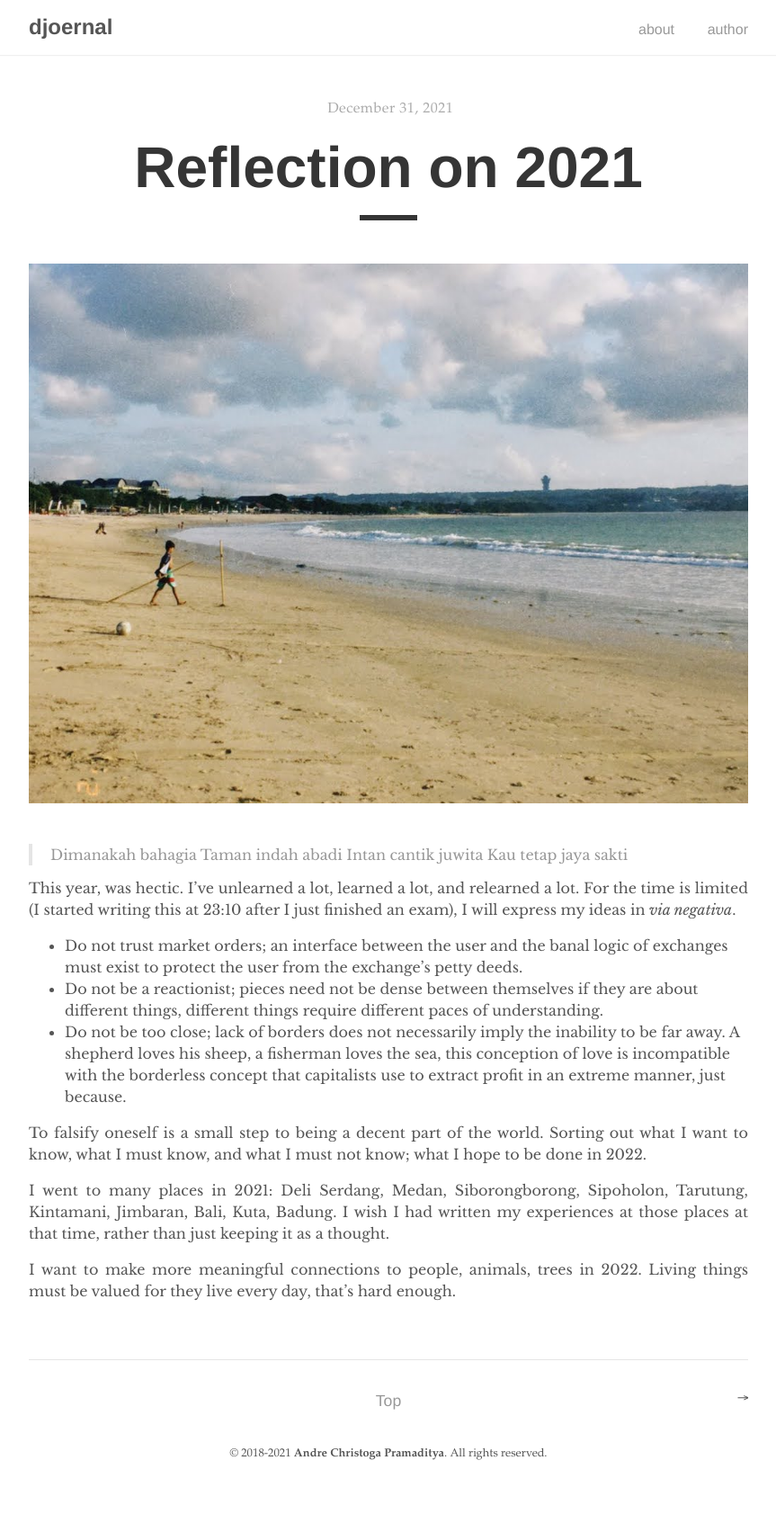
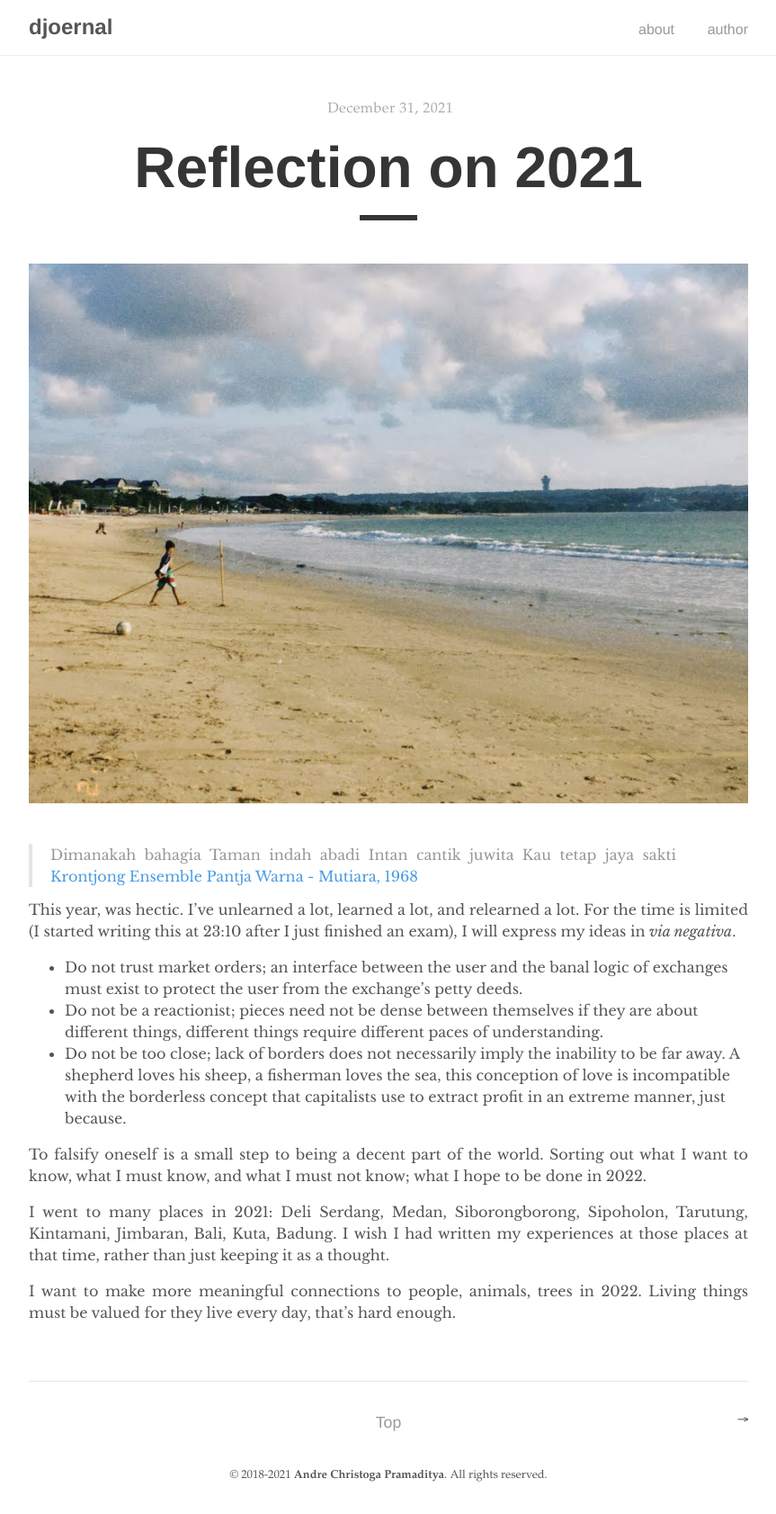
Before and after one commit to drepram/djoernal, a Jekyll site: the page built from _posts/2021-12-31-reflection-on-2021.md, in a window 1280 px wide. Shown: the whole page at 90% size, without its empty margins (208-1071 px from the left). Built offline with Jekyll 4.4.1, drawn with Linux system fonts in a browser that asks for light colours; before the commit the page ends 1659 px from its top, so only the background shows below that.

Commit message:
more details on the song

```diff
--- a/_posts/2021-12-31-reflection-on-2021.md
+++ b/_posts/2021-12-31-reflection-on-2021.md
@@ -10,6 +10,7 @@ image:
 > Taman indah abadi
 > Intan cantik juwita
 > Kau tetap jaya sakti
+> [Krontjong Ensemble Pantja Warna - Mutiara, 1968](https://www.youtube.com/watch?v=VmSUSxW7K3A)
 
 This year, was hectic. I've unlearned a lot, learned a lot, and relearned a lot. For the time is limited (I started writing this at 23:10 after I just finished an exam), I will express my ideas in _via negativa_.
 
```
